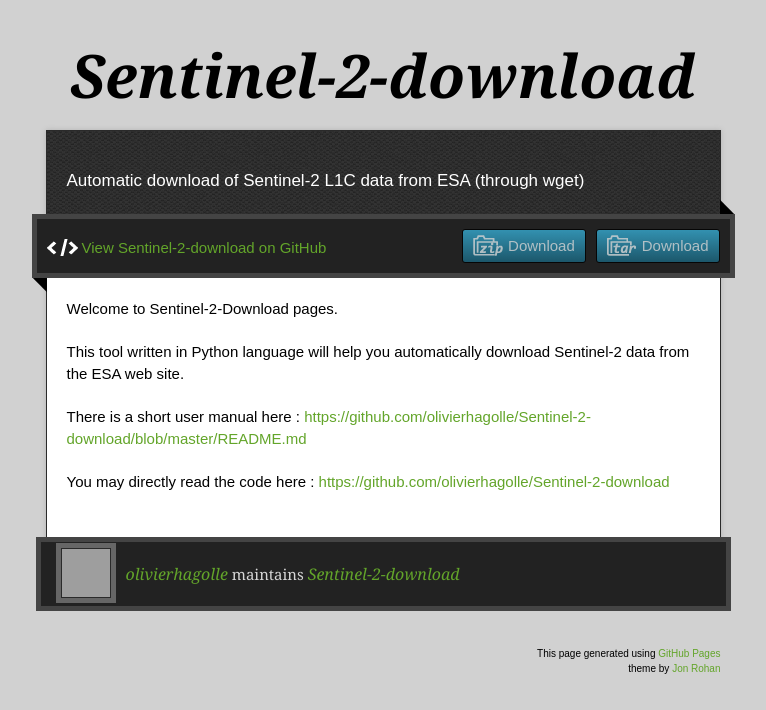
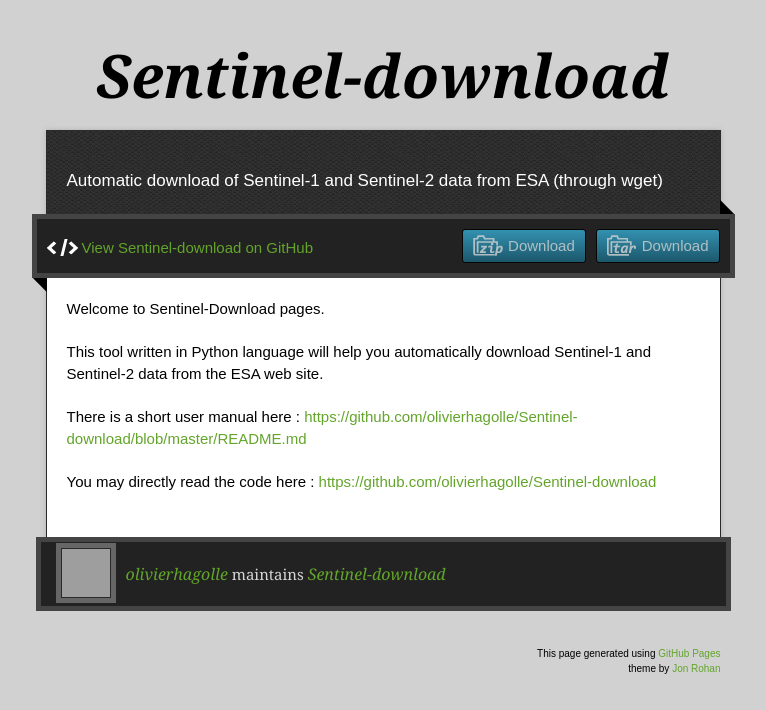
Before and after one commit to olivierhagolle/Sentinel-download, a plain HTML site: page index.html in a window 1280 px wide. Shown: the whole page, without its empty margins (257-1023 px from the left). Drawn offline with nearby package versions, Linux system fonts and the light colour scheme; grey boxes are pictures that could not be loaded.

Commit message:
Update webpage to rename Sentinel-2 download by sentinel-download

```diff
--- a/index.html
+++ b/index.html
@@ -11,8 +11,8 @@
   <script type="text/javascript" src="https://ajax.googleapis.com/ajax/libs/jquery/1.7.1/jquery.min.js"></script>
   <script type="text/javascript" src="javascripts/script.js"></script>
 
-  <title>Sentinel-2-download</title>
-  <meta name="description" content="Automatic download of Sentinel-2 L1C data from ESA (through wget)">
+  <title>Sentine-download</title>
+  <meta name="description" content="Automatic download of Sentinel-1 and Sentinel-2 L1C data from ESA (through wget)">
 
   <meta name="viewport" content="width=device-width,initial-scale=1">
 
@@ -22,33 +22,33 @@
 
   <div class="wrapper">
     <header>
-      <h1 class="title">Sentinel-2-download</h1>
+      <h1 class="title">Sentinel-download</h1>
     </header>
     <div id="container">
-      <p class="tagline">Automatic download of Sentinel-2 L1C data from ESA (through wget)</p>
+      <p class="tagline">Automatic download of Sentinel-1 and Sentinel-2 data from ESA (through wget)</p>
       <div id="main" role="main">
         <div class="download-bar">
         <div class="inner">
-          <a href="https://github.com/olivierhagolle/Sentinel-2-download/tarball/master" class="download-button tar"><span>Download</span></a>
-          <a href="https://github.com/olivierhagolle/Sentinel-2-download/zipball/master" class="download-button zip"><span>Download</span></a>
-          <a href="https://github.com/olivierhagolle/Sentinel-2-download" class="code">View Sentinel-2-download on GitHub</a>
+          <a href="https://github.com/olivierhagolle/Sentinel-download/tarball/master" class="download-button tar"><span>Download</span></a>
+          <a href="https://github.com/olivierhagolle/Sentinel-download/zipball/master" class="download-button zip"><span>Download</span></a>
+          <a href="https://github.com/olivierhagolle/Sentinel-download" class="code">View Sentinel-download on GitHub</a>
         </div>
         <span class="blc"></span><span class="trc"></span>
         </div>
         <article class="markdown-body">
-          <p>Welcome to Sentinel-2-Download pages.</p>
+          <p>Welcome to Sentinel-Download pages.</p>
 
-<p>This tool written in Python language will help you automatically download Sentinel-2 data from the ESA web site. </p>
+<p>This tool written in Python language will help you automatically download Sentinel-1 and Sentinel-2 data from the ESA web site. </p>
 
-<p>There is a short user manual here : <a href="https://github.com/olivierhagolle/Sentinel-2-download/blob/master/README.md">https://github.com/olivierhagolle/Sentinel-2-download/blob/master/README.md</a></p>
+<p>There is a short user manual here : <a href="https://github.com/olivierhagolle/Sentinel-download/blob/master/README.md">https://github.com/olivierhagolle/Sentinel-download/blob/master/README.md</a></p>
 
-<p>You may directly read the code here : <a href="https://github.com/olivierhagolle/Sentinel-2-download">https://github.com/olivierhagolle/Sentinel-2-download</a></p>
+<p>You may directly read the code here : <a href="https://github.com/olivierhagolle/Sentinel-download">https://github.com/olivierhagolle/Sentinel-download</a></p>
         </article>
       </div>
     </div>
     <footer>
       <div class="owner">
-      <p><a href="https://github.com/olivierhagolle" class="avatar"><img src="https://avatars3.githubusercontent.com/u/4905255?v=3&amp;s=60" width="48" height="48"></a> <a href="https://github.com/olivierhagolle">olivierhagolle</a> maintains <a href="https://github.com/olivierhagolle/Sentinel-2-download">Sentinel-2-download</a></p>
+      <p><a href="https://github.com/olivierhagolle" class="avatar"><img src="https://avatars3.githubusercontent.com/u/4905255?v=3&amp;s=60" width="48" height="48"></a> <a href="https://github.com/olivierhagolle">olivierhagolle</a> maintains <a href="https://github.com/olivierhagolle/Sentinel-download">Sentinel-download</a></p>
 
 
       </div>
@@ -59,7 +59,7 @@
   </div>
   <div class="current-section">
     <a href="#top">Scroll to top</a>
-    <a href="https://github.com/olivierhagolle/Sentinel-2-download/tarball/master" class="tar">tar</a><a href="https://github.com/olivierhagolle/Sentinel-2-download/zipball/master" class="zip">zip</a><a href="" class="code">source code</a>
+    <a href="https://github.com/olivierhagolle/Sentinel-download/tarball/master" class="tar">tar</a><a href="https://github.com/olivierhagolle/Sentinel-download/zipball/master" class="zip">zip</a><a href="" class="code">source code</a>
     <p class="name"></p>
   </div>
 
```
